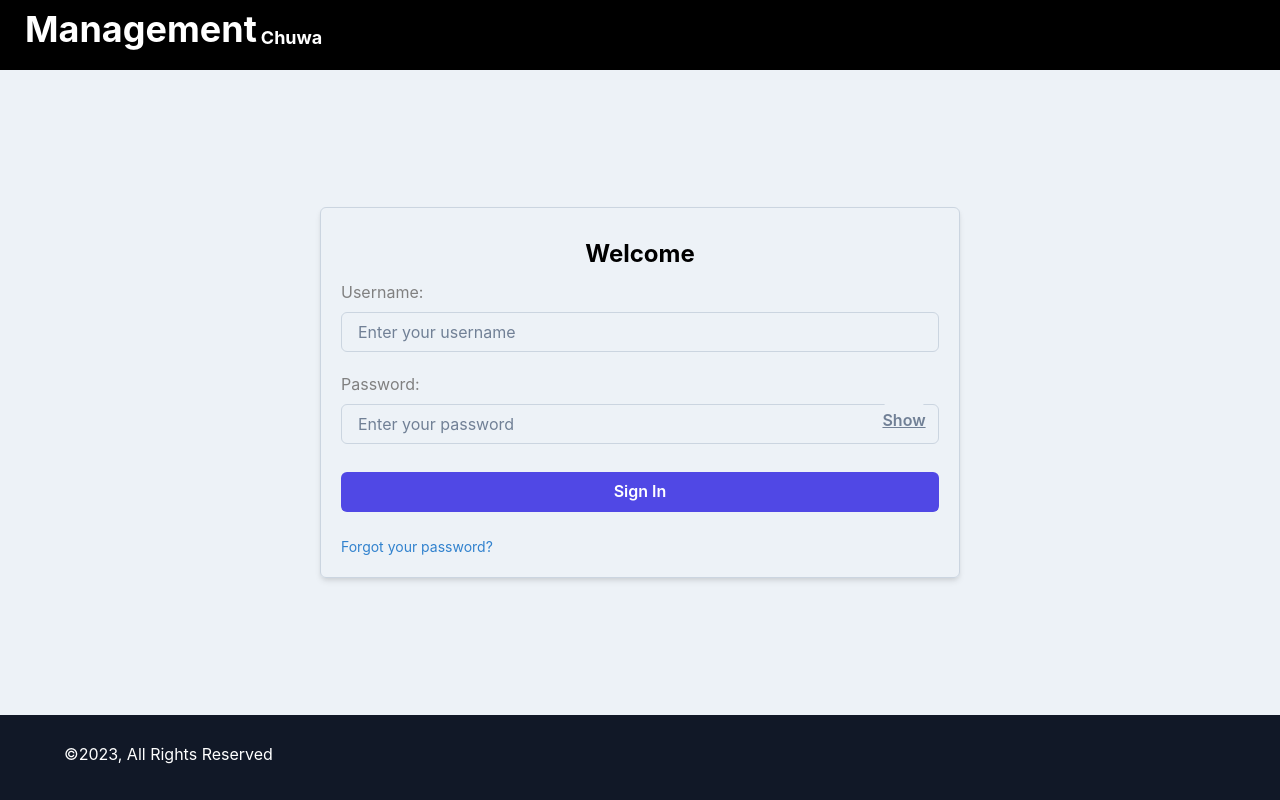
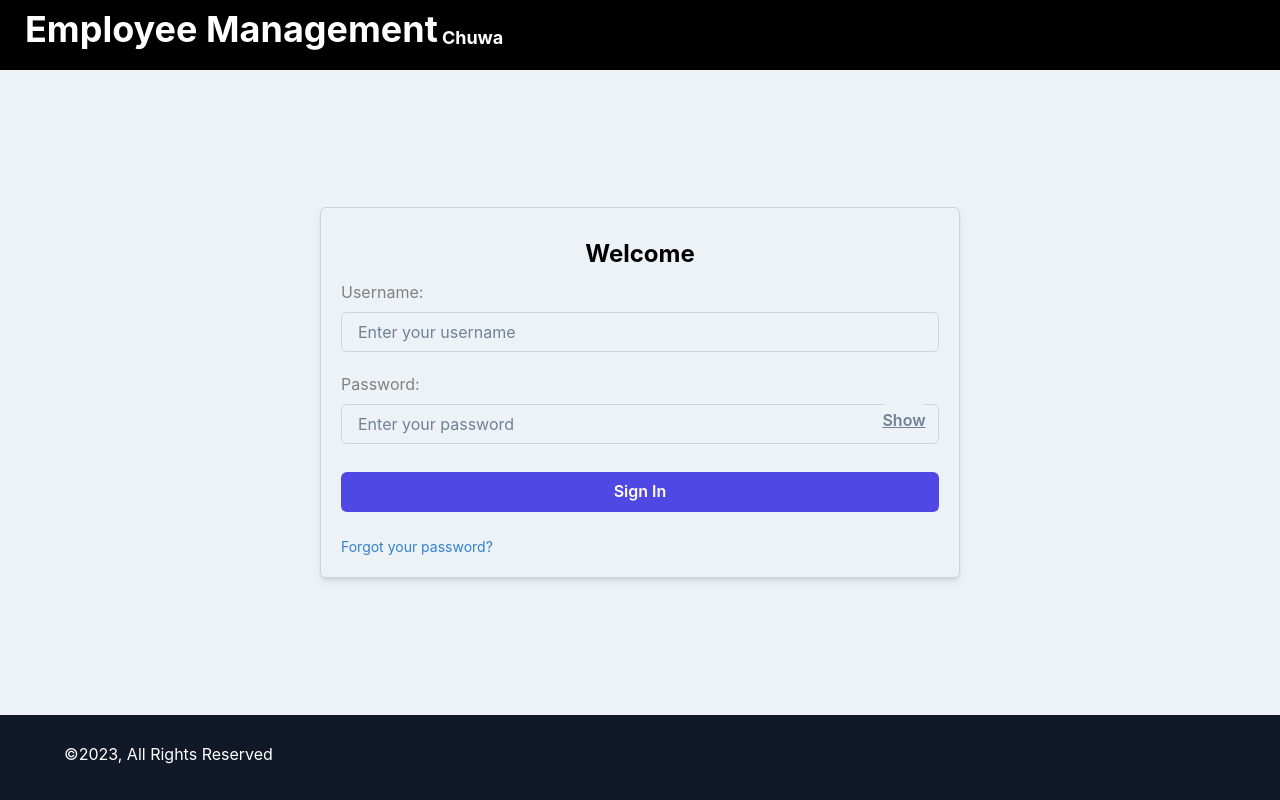
Before and after one commit to Reo14/EMP, a React (Vite) app in the folder frontend/: page /sign-in in a window 1280 px wide. Built offline with nearby package versions, Linux system fonts and the light colour scheme.

Commit message:
change title

```diff
--- a/frontend/src/components/Layout/Header.tsx
+++ b/frontend/src/components/Layout/Header.tsx
@@ -16,7 +16,7 @@ const Header: FC = () =>{
       >
         <>
         <HStack textColor="white" spacing="1">
-          <Heading as="h1">Management</Heading>
+          <Heading as="h1">Employee Management</Heading>
           <Text fontSize="lg" mt="4" fontWeight="bold">
             Chuwa
           </Text>
```
